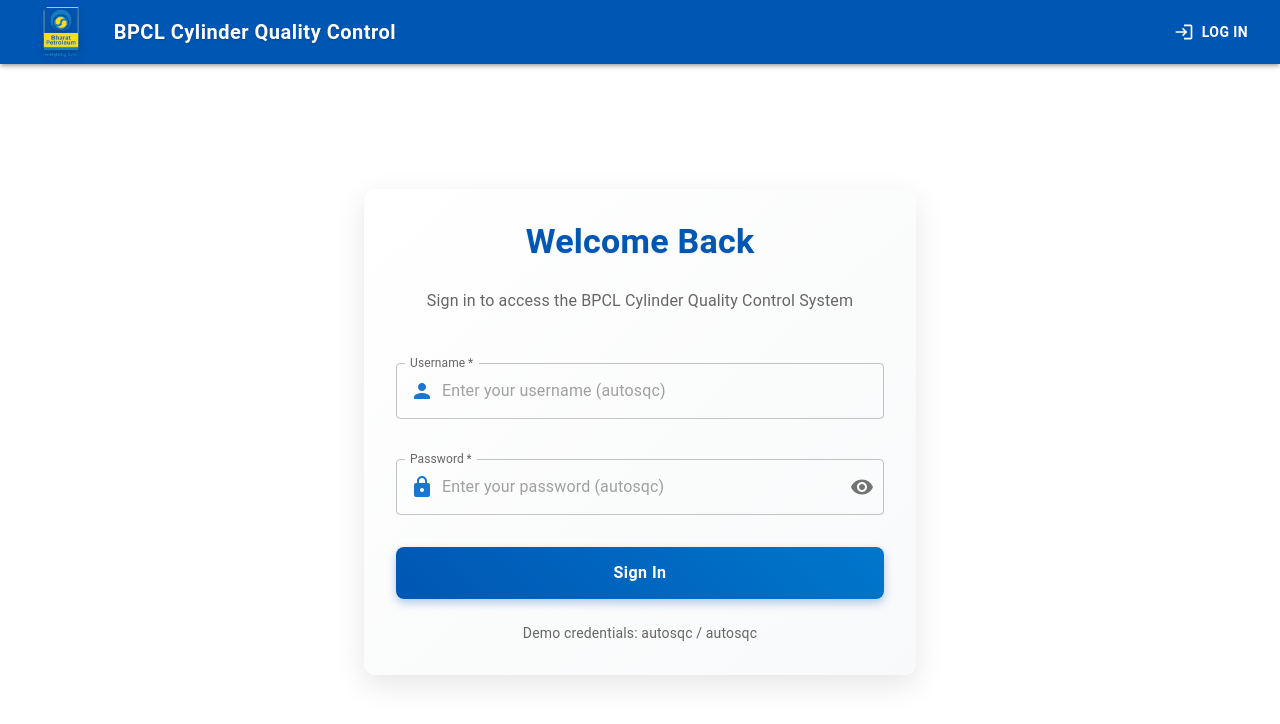
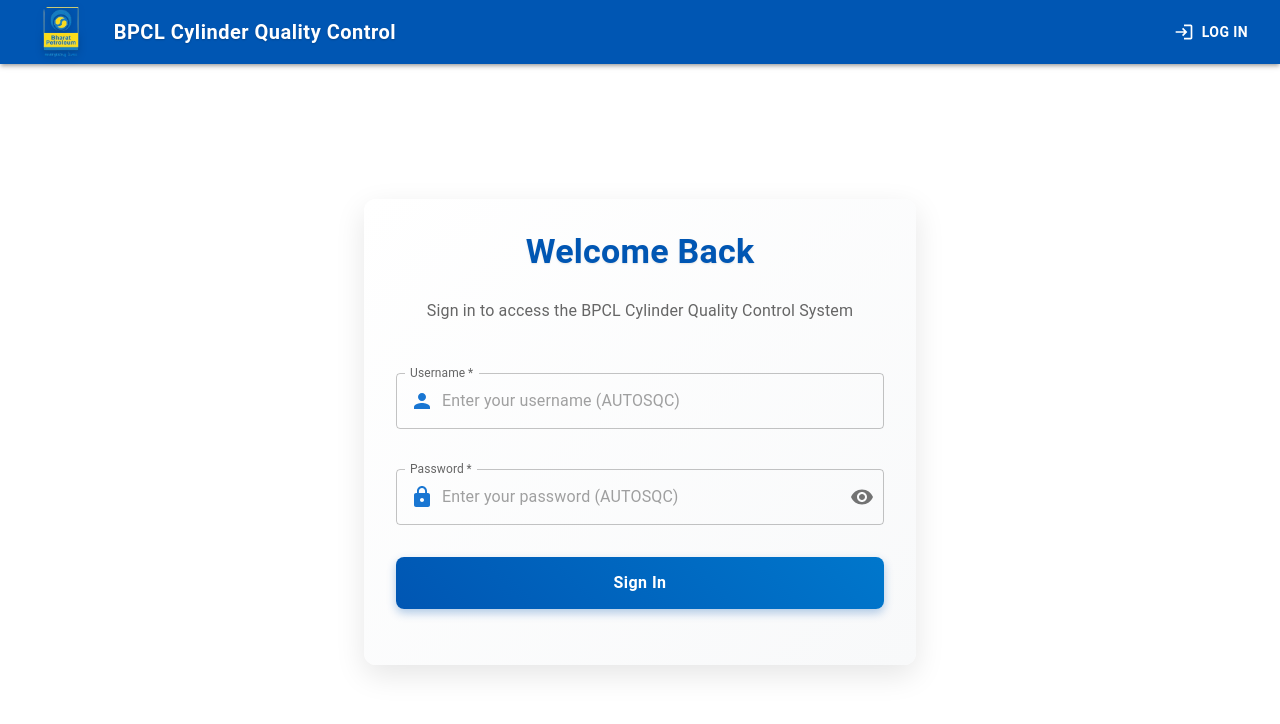
Before and after one commit to Jatinyadav78/BPC-updated, a React (Create React App) app: page /login in a window 1280 px wide. Shown: the top 724 px of the page. Built offline with nearby package versions, Linux system fonts and the light colour scheme.

Commit message:
Your update message

```diff
--- a/src/Components/Login.jsx
+++ b/src/Components/Login.jsx
@@ -1,3 +1,225 @@
+
+
+// import React, { useState } from "react";
+// import Swal from "sweetalert2";
+// import { useNavigate } from "react-router-dom";
+// import Box from "@mui/material/Box";
+// import Paper from "@mui/material/Paper";
+// import Typography from "@mui/material/Typography";
+// import TextField from "@mui/material/TextField";
+// import Button from "@mui/material/Button";
+// import InputAdornment from "@mui/material/InputAdornment";
+// import IconButton from "@mui/material/IconButton";
+// import PersonIcon from "@mui/icons-material/Person";
+// import LockIcon from "@mui/icons-material/Lock";
+// import Visibility from "@mui/icons-material/Visibility";
+// import VisibilityOff from "@mui/icons-material/VisibilityOff";
+// import Container from "@mui/material/Container";
+// import { motion } from "framer-motion";
+
+// export default function Login() {
+//   const [login, setLogin] = useState("");
+//   const [password, setPassword] = useState("");
+//   const [showPassword, setShowPassword] = useState(false);
+//   const navigate = useNavigate();
+
+//   const handleSubmit = (e) => {
+//     e.preventDefault();
+
+//     if (login === "autosqc" && password === "autosqc") {
+//       const mockToken = "mock-jwt-token";
+//       localStorage.setItem("token", mockToken);
+
+//       // SweetAlert2 Success Popup
+//       Swal.fire({
+//         icon: "success",
+//         title: "Login Successful",
+//         text: "Welcome to BPCL Cylinder Quality Control System",
+//         showConfirmButton: true,
+//         confirmButtonText: "Go to Dashboard",
+//         confirmButtonColor: "#28a745",
+//         background: '#ffffff',
+//         iconColor: '#28a745',
+//         customClass: {
+//           title: 'swal-title',
+//           confirmButton: 'swal-button'
+//         }
+//       }).then(() => {
+//         navigate("/");
+//       });
+//     } else {
+//       Swal.fire({
+//         icon: "error",
+//         title: "Invalid Credentials",
+//         text: "Please try using autosqc/autosqc",
+//         confirmButtonColor: "#d33",
+//         background: '#ffffff',
+//         iconColor: '#d33',
+//         customClass: {
+//           title: 'swal-title',
+//           confirmButton: 'swal-button'
+//         }
+//       });
+//     }
+//   };
+
+//   const handleClickShowPassword = () => {
+//     setShowPassword(!showPassword);
+//   };
+
+//   return (
+//     <Container maxWidth="sm">
+//       <Box
+//         component={motion.div}
+//         initial={{ opacity: 0, y: 20 }}
+//         animate={{ opacity: 1, y: 0 }}
+//         transition={{ duration: 0.5 }}
+//         sx={{
+//           display: 'flex',
+//           justifyContent: 'center',
+//           alignItems: 'center',
+//           minHeight: 'calc(100vh - 64px)',
+//         }}
+//       >
+//         <Paper
+//           elevation={6}
+//           sx={{
+//             width: '100%',
+//             p: 4,
+//             borderRadius: 3,
+//             boxShadow: '0 10px 30px rgba(0,0,0,0.1)',
+//             background: 'linear-gradient(to bottom right, #ffffff, #f8f9fa)'
+//           }}
+//         >
+//           <Typography
+//             variant="h4"
+//             component="h1"
+//             align="center"
+//             gutterBottom
+//             sx={{
+//               fontWeight: 'bold',
+//               color: '#0056b3',
+//               mb: 3,
+//               textShadow: '0px 1px 2px rgba(0,0,0,0.1)'
+//             }}
+//           >
+//             Welcome Back
+//           </Typography>
+
+//           <Typography
+//             variant="subtitle1"
+//             align="center"
+//             sx={{ mb: 4, color: '#666' }}
+//           >
+//             Sign in to access the BPCL Cylinder Quality Control System
+//           </Typography>
+
+//           <form onSubmit={handleSubmit}>
+//             <TextField
+//               fullWidth
+//               label="Username"
+//               variant="outlined"
+//               margin="normal"
+//               value={login}
+//               onChange={(e) => setLogin(e.target.value)}
+//               placeholder="Enter your username (autosqc)"
+//               required
+//               InputProps={{
+//                 startAdornment: (
+//                   <InputAdornment position="start">
+//                     <PersonIcon color="primary" />
+//                   </InputAdornment>
+//                 ),
+//               }}
+//               sx={{ mb: 3 }}
+//             />
+
+//             <TextField
+//               fullWidth
+//               label="Password"
+//               type={showPassword ? "text" : "password"}
+//               variant="outlined"
+//               margin="normal"
+//               value={password}
+//               onChange={(e) => setPassword(e.target.value)}
+//               placeholder="Enter your password (autosqc)"
+//               required
+//               InputProps={{
+//                 startAdornment: (
+//                   <InputAdornment position="start">
+//                     <LockIcon color="primary" />
+//                   </InputAdornment>
+//                 ),
+//                 endAdornment: (
+//                   <InputAdornment position="end">
+//                     <IconButton
+//                       aria-label="toggle password visibility"
+//                       onClick={handleClickShowPassword}
+//                       edge="end"
+//                     >
+//                       {showPassword ? <VisibilityOff /> : <Visibility />}
+//                     </IconButton>
+//                   </InputAdornment>
+//                 )
+//               }}
+//               sx={{ mb: 4 }}
+//             />
+
+//             <Button
+//               component={motion.button}
+//               whileHover={{ scale: 1.02 }}
+//               whileTap={{ scale: 0.98 }}
+//               type="submit"
+//               fullWidth
+//               variant="contained"
+//               color="primary"
+//               size="large"
+//               sx={{
+//                 py: 1.5,
+//                 textTransform: 'none',
+//                 fontWeight: 'bold',
+//                 borderRadius: 2,
+//                 fontSize: '1rem',
+//                 boxShadow: '0 4px 10px rgba(0,86,179,0.3)',
+//                 background: 'linear-gradient(45deg, #0056b3, #0077cc)',
+//                 '&:hover': {
+//                   boxShadow: '0 6px 15px rgba(0,86,179,0.4)',
+//                 }
+//               }}
+//             >
+//               Sign In
+//             </Button>
+//           </form>
+
+//           <Typography
+//             variant="body2"
+//             align="center"
+//             sx={{ mt: 3, color: '#666' }}
+//           >
+//             Demo credentials: autosqc / autosqc
+//           </Typography>
+//         </Paper>
+//       </Box>
+//     </Container>
+//   );
+// }
+
+
+
+
+
+
+
+
+
+
+
+
+
+
+
+
+
 
 
 import React, { useState } from "react";
@@ -26,7 +248,7 @@
   const handleSubmit = (e) => {
     e.preventDefault();
 
-    if (login === "autosqc" && password === "autosqc") {
+    if (login === "AUTOSQC" && password === "AUTOSQC") {
       const mockToken = "mock-jwt-token";
       localStorage.setItem("token", mockToken);
 
@@ -51,7 +273,7 @@
       Swal.fire({
         icon: "error",
         title: "Invalid Credentials",
-        text: "Please try using autosqc/autosqc",
+        text: "Please try using AUTOSQC/AUTOSQC",
         confirmButtonColor: "#d33",
         background: '#ffffff',
         iconColor: '#d33',
@@ -122,7 +344,7 @@
               margin="normal"
               value={login}
               onChange={(e) => setLogin(e.target.value)}
-              placeholder="Enter your username (autosqc)"
+              placeholder="Enter your username (AUTOSQC)"
               required
               InputProps={{
                 startAdornment: (
@@ -142,7 +364,7 @@
               margin="normal"
               value={password}
               onChange={(e) => setPassword(e.target.value)}
-              placeholder="Enter your password (autosqc)"
+              placeholder="Enter your password (AUTOSQC)"
               required
               InputProps={{
                 startAdornment: (
@@ -196,7 +418,7 @@
             align="center"
             sx={{ mt: 3, color: '#666' }}
           >
-            Demo credentials: autosqc / autosqc
+
           </Typography>
         </Paper>
       </Box>
```
Also changed, not shown: 1 other file (tests, documents, lock files or other folders).
